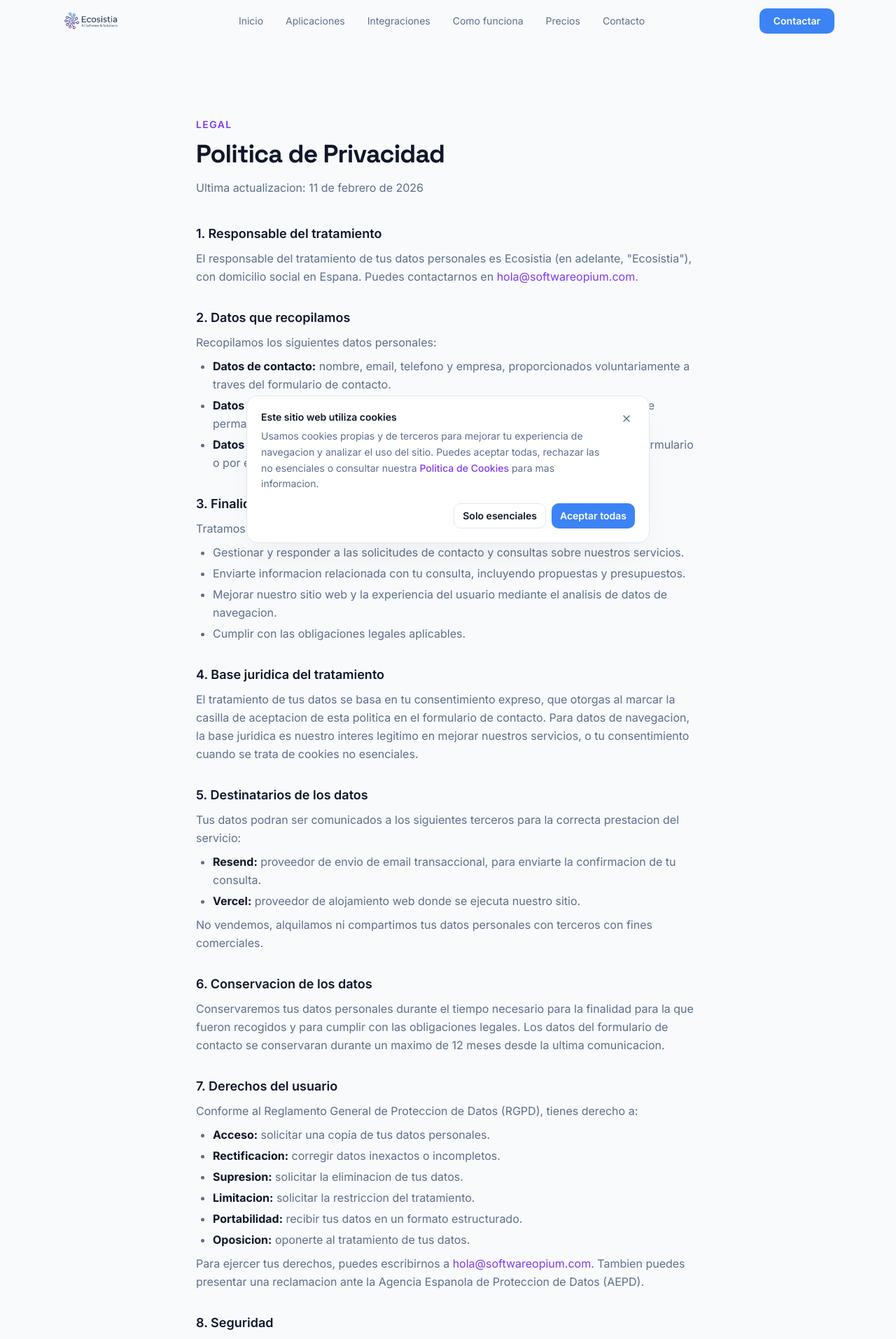
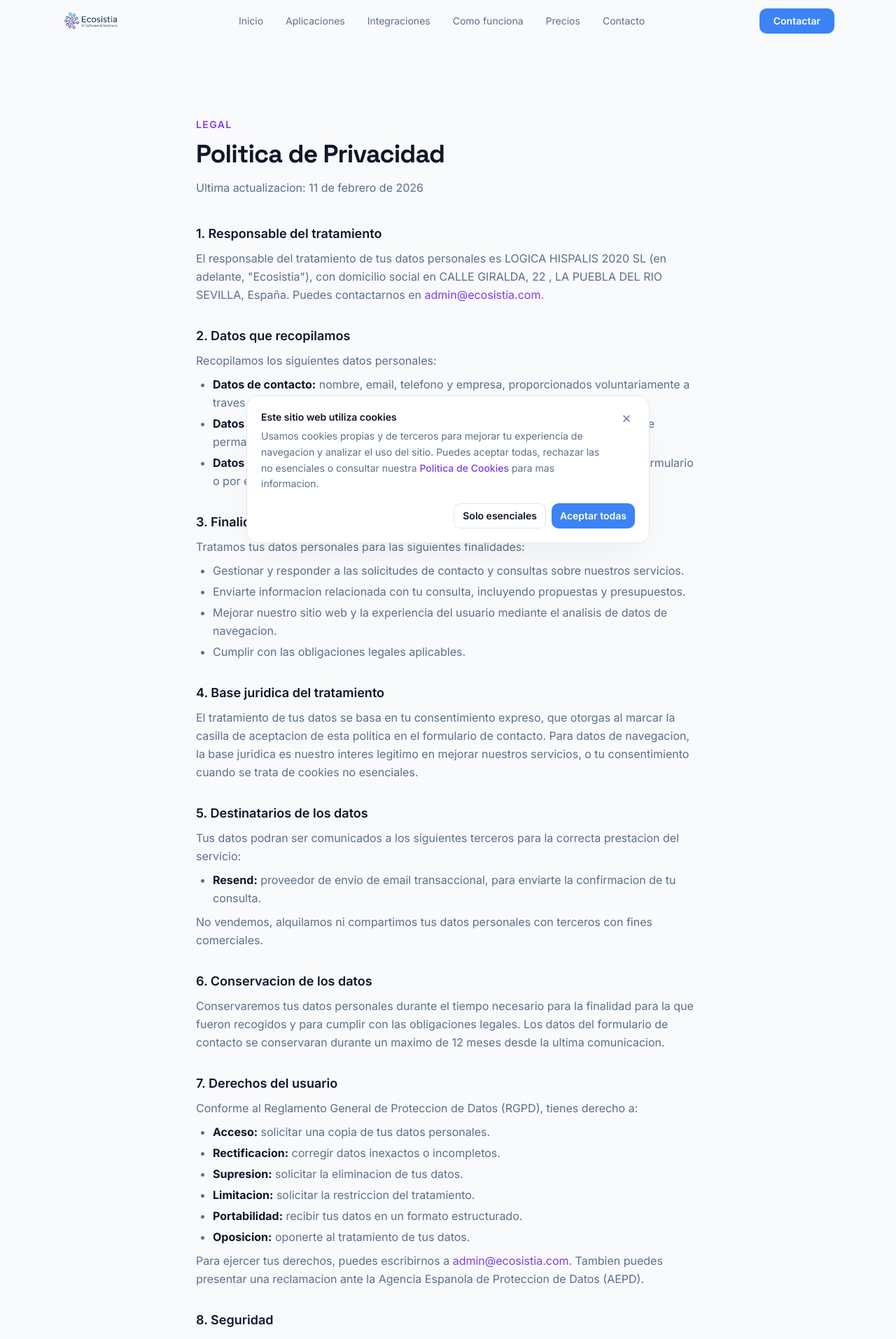
Before and after one commit to BOCHRABOUABDELI/ecosistia, a Next.js app: page /politica-privacidad in a window 1280 px wide. Shown: the top 1913 px of the page at 70% size. Built offline with nearby package versions, Linux system fonts and the light colour scheme.

Commit message:
feat: update privacy policy contact details and company info

```diff
--- a/app/politica-privacidad/page.tsx
+++ b/app/politica-privacidad/page.tsx
@@ -22,9 +22,9 @@ export default function PoliticaPrivacidadPage() {
           <div>
             <h2 className="text-lg font-semibold text-foreground">1. Responsable del tratamiento</h2>
             <p className="mt-2">
-              El responsable del tratamiento de tus datos personales es Ecosistia
-              (en adelante, &quot;Ecosistia&quot;), con domicilio social en Espana.
-              Puedes contactarnos en <a href="mailto:hola@softwareopium.com" className="text-accent hover:underline">hola@softwareopium.com</a>.
+              El responsable del tratamiento de tus datos personales es LOGICA HISPALIS 2020 SL
+              (en adelante, &quot;Ecosistia&quot;), con domicilio social en CALLE GIRALDA, 22 , LA PUEBLA DEL RIO SEVILLA, España.
+              Puedes contactarnos en <a href="mailto:hola@softwareopium.com" className="text-accent hover:underline">admin@ecosistia.com</a>.
             </p>
           </div>
 
@@ -66,7 +66,6 @@ export default function PoliticaPrivacidadPage() {
             </p>
             <ul className="mt-2 flex flex-col gap-1 list-disc pl-6">
               <li><strong className="text-foreground">Resend:</strong> proveedor de envio de email transaccional, para enviarte la confirmacion de tu consulta.</li>
-              <li><strong className="text-foreground">Vercel:</strong> proveedor de alojamiento web donde se ejecuta nuestro sitio.</li>
             </ul>
             <p className="mt-2">
               No vendemos, alquilamos ni compartimos tus datos personales con terceros con fines comerciales.
@@ -97,7 +96,7 @@ export default function PoliticaPrivacidadPage() {
             </ul>
             <p className="mt-2">
               Para ejercer tus derechos, puedes escribirnos a{" "}
-              <a href="mailto:hola@softwareopium.com" className="text-accent hover:underline">hola@softwareopium.com</a>.
+              <a href="mailto:hola@softwareopium.com" className="text-accent hover:underline">admin@ecosistia.com</a>.
               Tambien puedes presentar una reclamacion ante la Agencia Espanola de Proteccion de Datos (AEPD).
             </p>
           </div>
```
